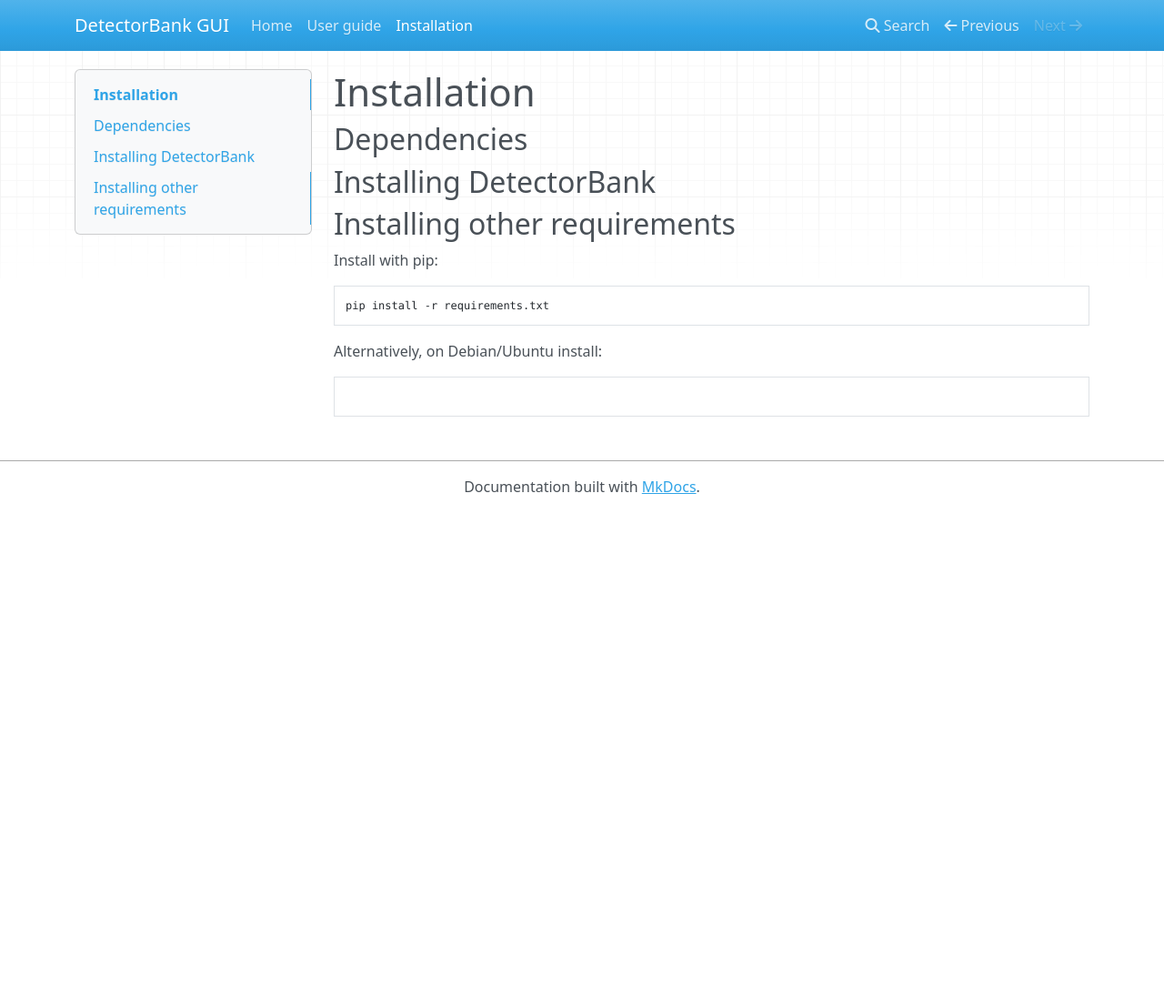
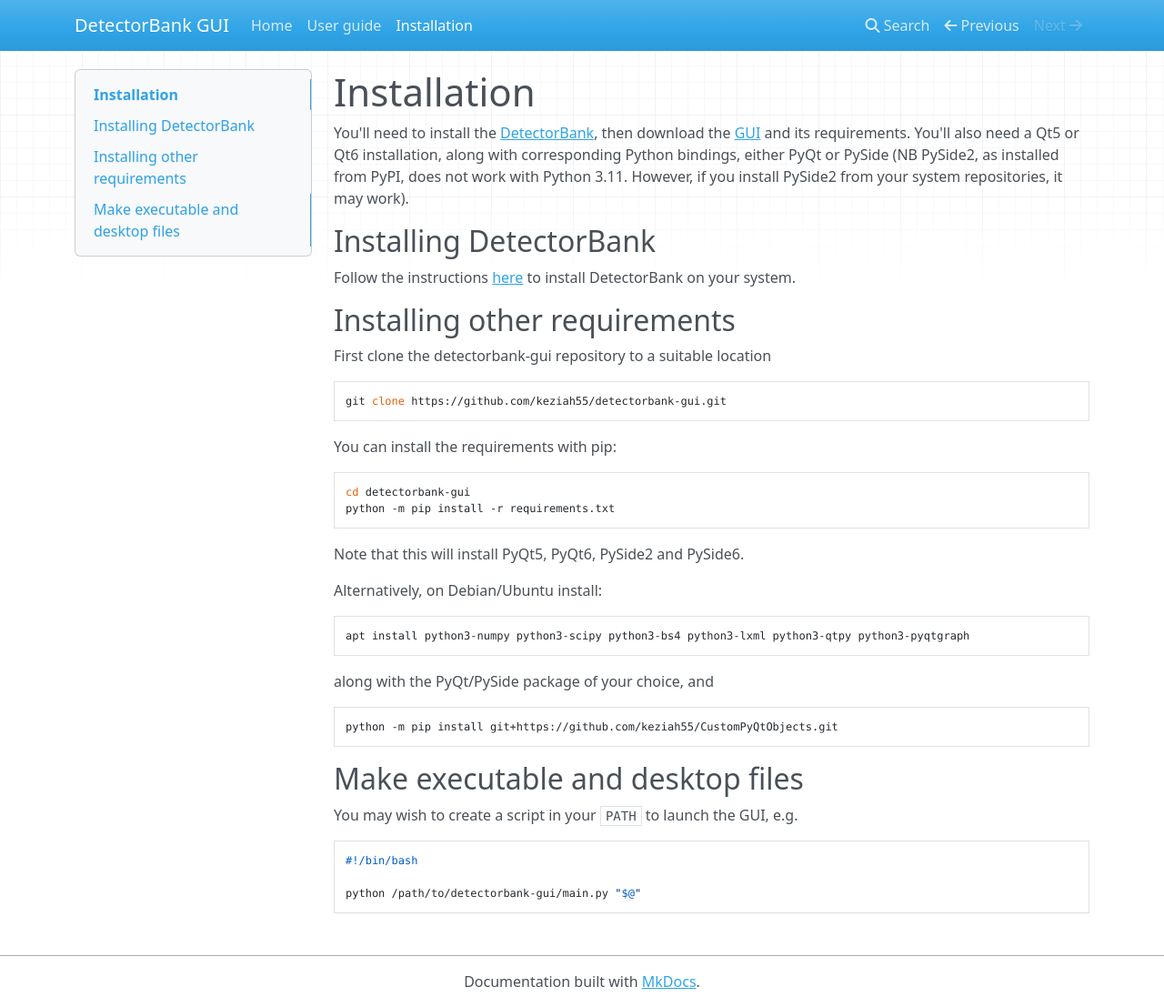
Before and after one commit to keziah55/detectorbank-gui, an MkDocs documentation site: the page built from docs/installation.md, in a window 1280 px wide and 1107 px high. Shown: the whole window at 91% size. Built offline with MkDocs 1.6.1, drawn with Linux system fonts in a browser that asks for light colours; nearby versions of some CDN libraries.

Commit message:
adding desktop demo file

````diff
--- a/docs/installation.md
+++ b/docs/installation.md
@@ -1,19 +1,44 @@
 # Installation
 
-## Dependencies
-
-
+You'll need to install the [DetectorBank](https://github.com/keziah55/DetectorBank),
+then download the [GUI](https://github.com/keziah55/detectorbank-gui) and its requirements.
+You'll also need a Qt5 or Qt6 installation, along with
+corresponding Python bindings, either PyQt or PySide (NB PySide2, as installed from PyPI, does not
+work with Python 3.11. However, if you install PySide2 from your system repositories, it may work).
 
 ## Installing DetectorBank
 
+Follow the instructions [here](https://github.com/keziah55/DetectorBank#requirements) to install
+DetectorBank on your system.
+
 ## Installing other requirements
 
-Install with pip:
+First clone the detectorbank-gui repository to a suitable location
 ```
-pip install -r requirements.txt
+git clone https://github.com/keziah55/detectorbank-gui.git
 ```
+
+You can install the requirements with pip:
+```
+cd detectorbank-gui
+python -m pip install -r requirements.txt
+```
+Note that this will install PyQt5, PyQt6, PySide2 and PySide6.
 
 Alternatively, on Debian/Ubuntu install:
 ```
+apt install python3-numpy python3-scipy python3-bs4 python3-lxml python3-qtpy python3-pyqtgraph
+```
+along with the PyQt/PySide package of your choice, and
+```
+python -m pip install git+https://github.com/keziah55/CustomPyQtObjects.git
+```
 
+## Make executable and desktop files
+
+You may wish to create a script in your `PATH` to launch the GUI, e.g.
 ```
+#!/bin/bash
+
+python /path/to/detectorbank-gui/main.py "$@"
+```
````
Also changed, not shown: docs/index.md (+8 -0 lines), 1 other file.
